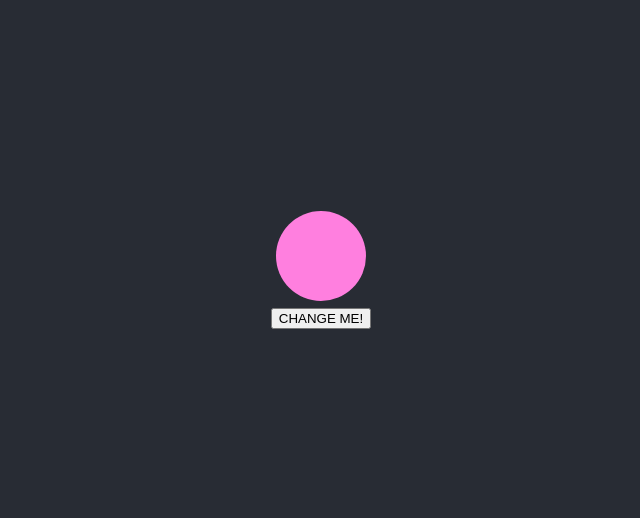
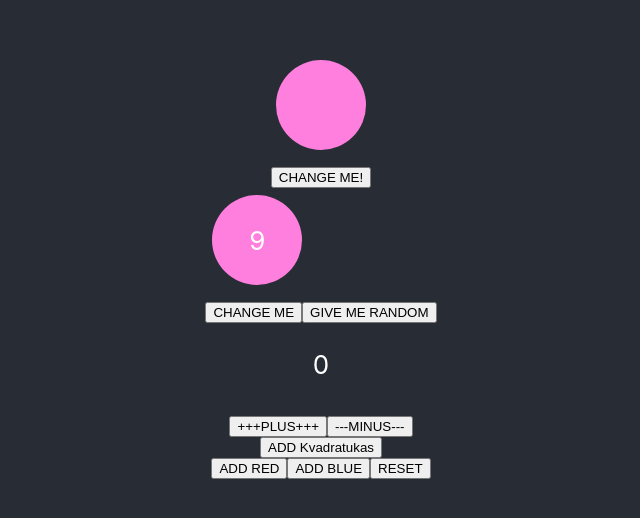
Before and after one commit to julijajarmale/1-Lamos, a React (Create React App) app in the folder r1/: page / in a window 1280 px wide. Shown: the part 134-652 px from the top of the page, without its empty margins (319-959 px from the left). Built offline with nearby package versions, Linux system fonts and the light colour scheme.

Commit message:
React-Class-State hw

```diff
--- a/r1/src/App.jsx
+++ b/r1/src/App.jsx
@@ -1,16 +1,132 @@
 
+import { useState } from 'react';
 import './App.css';
+import randColor from './Functions/randColor';
+
+
 
 function App() {
+  function rand(min, max) {
+    min = Math.ceil(min);
+    max = Math.floor(max);
+    return Math.floor(Math.random() * (max - min + 1) + min)
+  }
+  //1.
+  const [forma, setForma] = useState('circ');
+
+  const keistiForma = () => {
+     setForma(old => old === 'circ' ? 'kv' : 'circ');
+
+  };
+  //2.
+  const [random, setRandom] = useState(rand(1, 25));
+
+  const duokManRandom = () => {
+    setRandom(rand(1, 25));
+ }
+  const [forma2, setForma2] = useState('circ');
+  const keistiForma2 = () => {
+  setForma2(old => old === 'circ' ? 'kv' : 'circ');
+
+};
+//3.
+const [skaicius, setSkaicius] = useState(0);
+
+  const pridetiSkaiciu = () => {
+    setSkaicius(skaicius + 1)
+ }
+
+ const atimtiSkaiciu = () => {
+  setSkaicius(skaicius - 3)
+}
+
+//4.
+const [kvadratukas, setKvadratukas] = useState([]);
+
+const plusKvadratukas = () => {
+  setKvadratukas(k => [...k, randColor()]);
+
+}
+
+//5.
+
+const [kvadratukasRed, setKvadratukasRed] = useState([]);
+
+const pridetiRaudona = () => {
+  setKvadratukasRed(k => [...k,{backgroundColor:'red'}]);
+
+}
+const [kvadratukasBlue, setKvadratukasBlue] = useState([]);
+
+const pridetiMelyna = () => {
+  setKvadratukasBlue(k => [...k,{backgroundColor:'blue'}]);
+
+}
+
+const istrintiKvadratukus = () => {
+  setKvadratukasBlue(k => k.slice(k.length))
+  setKvadratukasRed(k => k.slice(k.length))
+}
 
   return (
     <div className="App">
       <header className="App-header">
-        <p className='circ'></p>
-        <button>CHANGE ME!</button>
+        <div>
+        <p className={forma}></p>
+        <button onClick={keistiForma}>CHANGE ME!</button>
+        </div>
+        <div>
+        <p className={forma2}>{random}</p>
+        <button onClick={keistiForma2}>CHANGE ME</button>
+        <button onClick={duokManRandom}>GIVE ME RANDOM</button>
+        </div>
+        <div>
+        <p>{skaicius}</p>
+        <button onClick={pridetiSkaiciu}>+++PLUS+++</button>
+        <button onClick={atimtiSkaiciu}>---MINUS---</button>
+        </div>
+        <div className='kvc'>
+        {
+       kvadratukas.map((c, i) => <div className='kv' key={i} style = {{backgroundColor:c}}></div>)
+       }
+        <button onClick={plusKvadratukas}>ADD Kvadratukas</button>
+        </div>
+        <div className='kvc'>
+        {
+       kvadratukasRed.map((c, i) => <div className='kv' key={i} style = {{backgroundColor:'red'}}></div>)
+       }
+        {
+       kvadratukasBlue.map((c, i) => <div className='kv' key={i} style = {{backgroundColor:'blue'}}></div>)
+       }
+        <button onClick={pridetiRaudona}>ADD RED</button>
+        <button onClick={pridetiMelyna}>ADD BLUE</button>
+        <button onClick={istrintiKvadratukus}>RESET</button>
+
+        </div>
       </header>
     </div>
   );
 }
 
 export default App;
+
+//1.	Sukurti aplikaciją, kuri turi mygtuką change ir atvaizduoja apskritimą.
+// Paspaudus mygtuką change apskritimas turi pavirsti į kvadratą, o paspaudus
+// dar kartą vėl pavirsti apskritimu.
+
+//2.	Sukurti aplikaciją, kuri turi mygtukus change ir random bei atvaizduoja
+//apskritimą su random skaičiumi viduje. Paspaudus change mygtuką apskritimas
+//keičiasi į stačiakampį kaip pirmame uždavinyje, o paspaudus random mygtuką,
+// skaičius pasikeičia į rand 5 - 25
+
+//3.	Sukurti aplikaciją, kuri turi mygtukus plus ir minus, bei atvaizduoja
+// skaičių 0. Paspaudus plus mygtuką, skaičius padidėja 1, o paspaudus
+// minus- sumažėja 3
+
+//4. Sukurti aplikaciją, kuri turi mygtuką add, kurį paspaudus vieną kartą
+//atsiranda mėlynas kvadratas, paspaudus du - du kvadratai ir t.t.
+
+//5. Sukurti aplikaciją, kuri turi mygtukus add red, add blue ir reset.
+// Paspaudus add red, prisideda raudonas kvadratas, paspaudus add
+//blue - mėlynas ir t.t. Spaudinėjant prisideda vis daygiau kvadratų.
+//Paspaudus reset viskas išsitrina
```
